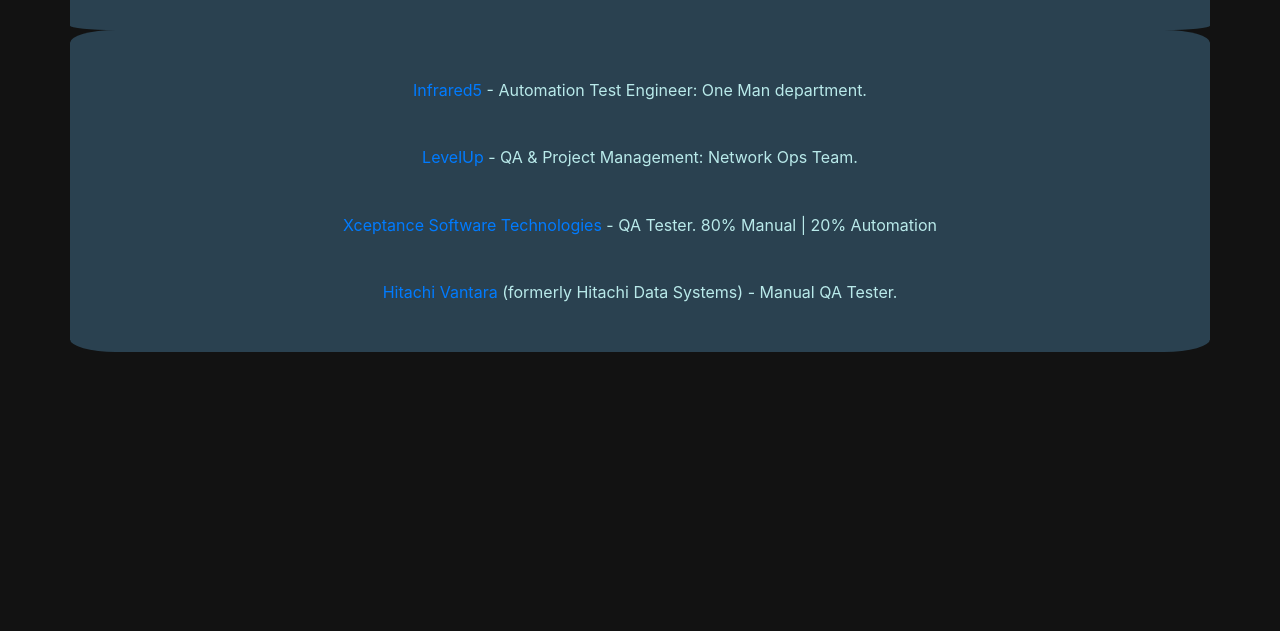
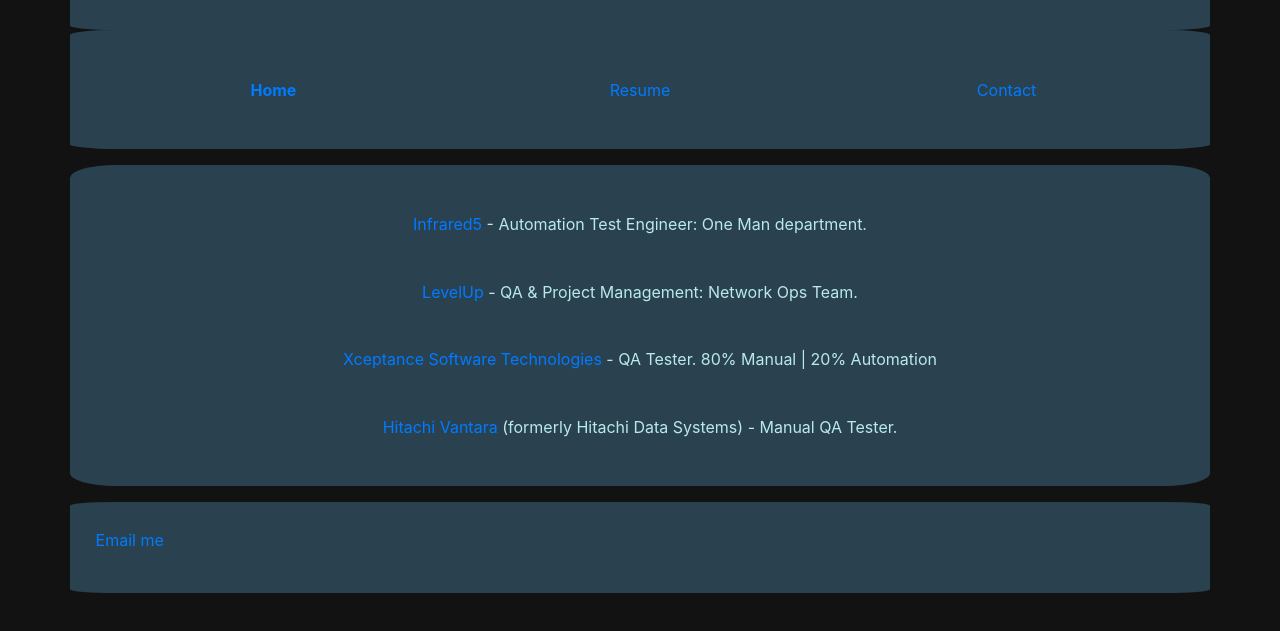
Before and after one commit to sterlingfire/Sterling-Bishop, a plain HTML site: page index.html in a window 1280 px wide. Shown: the part 77-708 px from the top of the page. Drawn offline with nearby package versions, Linux system fonts and the light colour scheme.

Commit message:
fixing git

```diff
--- a/css/simple.css
+++ b/css/simple.css
@@ -57,5 +57,7 @@ nav.ul{
     margin-left: 1%;
   }
 header, footer {
-    background-color: # rgb(42, 65, 80);
+    background-color: rgb(42, 65, 80);
+    flex-grow: 1;
+    justify-content: center;
 }
--- a/index.html
+++ b/index.html
@@ -21,11 +21,18 @@
     <!--[if lt IE 7]>
             <p class="browsehappy">You are using an <strong>outdated</strong> browser. Please <a href="#">upgrade your browser</a> to improve your experience.</p>
         <![endif]-->
+        <header class="container">
+            <h1>J. Sterling Bishop: Developer</h1>
+            <p>B.S. Information Technology from University of New Hampshire 2013</p>
+        </header>
+        <nav>
+            <ul class="container">
+            <li class="item"><a href="#"><b>Home</b></a> </li>
+            <li class="item"><a href="doc/JSterlingBishopResume.pdf">Resume</a></li>
+            <li class="item"><a href="mailto:jsterlingbishop+contactme@gmail.com">Contact</a> </li>
+            <!--<li class="item"><a href="#">Projects</a></li>-->
+        </ul></nav>
     <main>
-        <div class="container">
-        <h1>J. Sterling Bishop: Developer</h1>
-        <p>B.S. Information Technology from University of New Hampshire 2013</p>
-    </div>
     <ul class="container stack">
         <li class="stack"><a href="https://red5pro.com">Infrared5</a> - Automation Test Engineer: One Man department.<br></li>
         <li class="stack"><a href="https://www.thelevelup.com/">LevelUp</a> - QA & Project Management: Network Ops Team.<br></li>
@@ -37,6 +44,9 @@
 
     </div>
     </main>
+    <footer class="container">
+        <p><a href="mailto:jsterlingbishop+contactme@gmail.com">Email me</a></p>
+    </footer>
 </body>
 
 </html>
```
